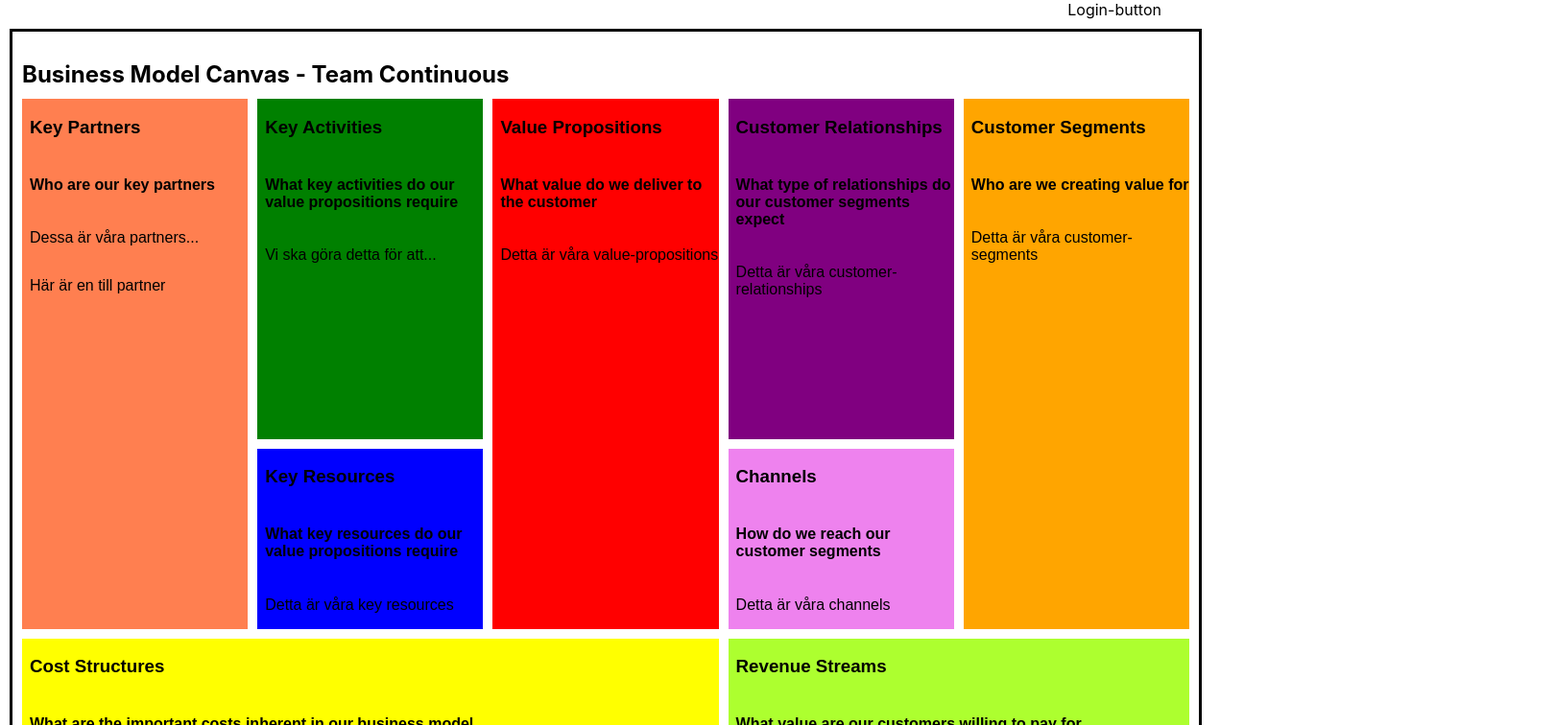
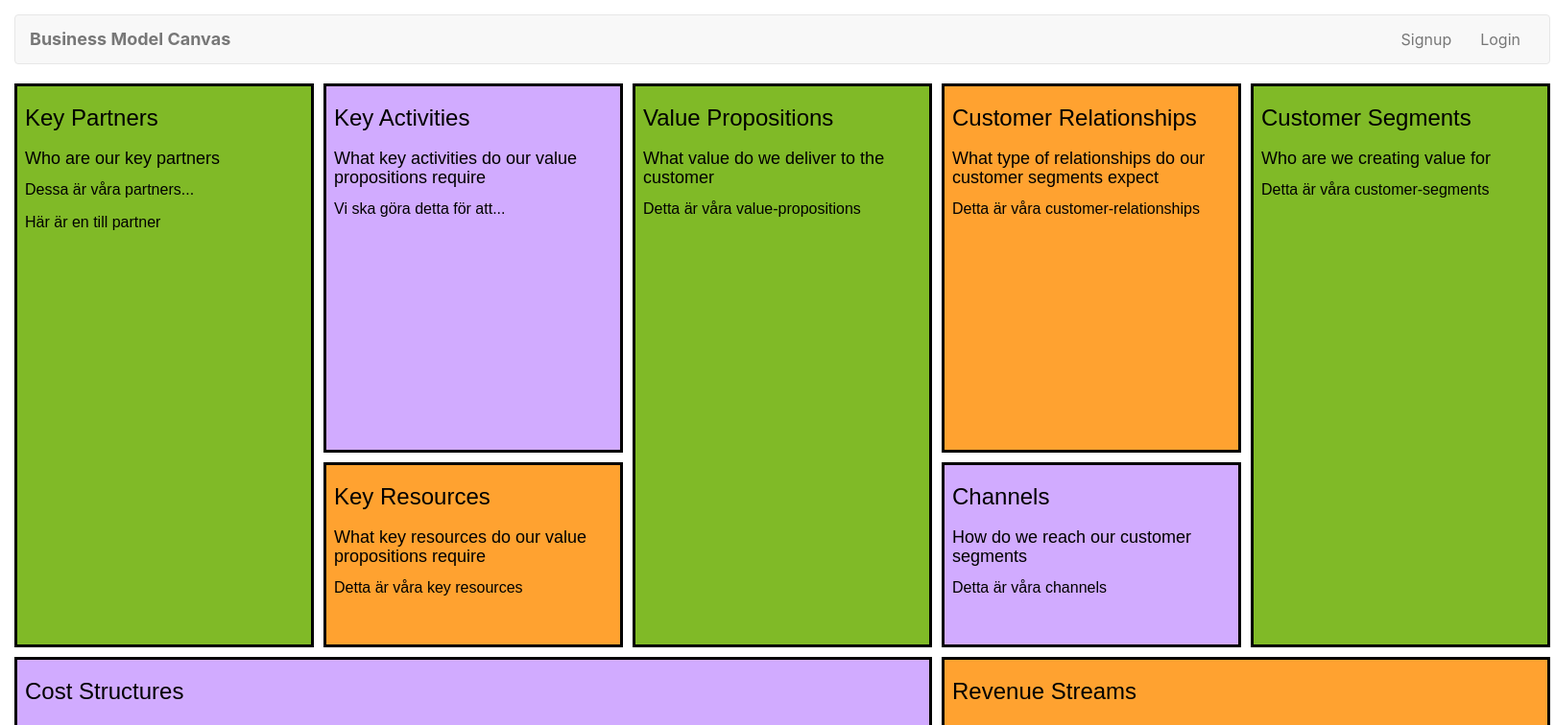
Before and after one commit to weaddquality/business-model-canvas, a React (Create React App) app: page / in a window 1280 px wide. Shown: the top 756 px of the page at 96% size, 1620 px wide, since content can reach past the window. Built offline with nearby package versions, Linux system fonts and the light colour scheme; what aws-amplify would draw is missing.

Commit message:
Add react-bootstrap and new navbar, and a new color scheme for the canvas as well as some minor css changes.

```diff
--- a/package.json
+++ b/package.json
@@ -22,6 +22,7 @@
   "dependencies": {
     "aws-amplify": "^1.1.19",
     "react": "^16.6.0",
+    "react-bootstrap": "^0.32.4",
     "react-dom": "^16.6.0",
     "react-router-dom": "^4.3.1",
     "react-scripts": "^2.1.3"
--- a/public/index.html
+++ b/public/index.html
@@ -3,6 +3,7 @@
   <head>
     <meta charset="utf-8">
     <link rel="shortcut icon" href="%PUBLIC_URL%/favicon.ico">
+    <link rel="stylesheet" href="https://maxcdn.bootstrapcdn.com/bootstrap/3.3.7/css/bootstrap.min.css">
     <meta name="viewport" content="width=device-width, initial-scale=1, shrink-to-fit=no">
     <meta name="theme-color" content="#000000">
     <!--
--- a/src/App.css
+++ b/src/App.css
@@ -1,5 +1,8 @@
 .App {
   text-align: center;
+  margin-top: 15px;
+  margin-left: 15px;
+  width: 1600px;
 }
 
 .App-header {
@@ -16,3 +19,17 @@
 .App-link {
   color: #61dafb;
 }
+
+.App .navbar-brand {
+  font-weight: bold;
+}
+
+select.form-control,
+textarea.form-control,
+input.form-control {
+  font-size: 16px;
+}
+
+input[type='file'] {
+  width: 100%;
+}
--- a/src/components/canvas/canvas.css
+++ b/src/components/canvas/canvas.css
@@ -1,27 +1,22 @@
 .container {
   display: grid;
   grid-gap: 10px;
-  border: solid;
-  padding: 10px;
-  margin-top: 10px;
-  margin-left: 10px;
-  text-align: left;
+  padding-left: 0;
+  padding-right: 0;
   height: 800px;
-  width: 95%;
-  grid-template-rows: 50px 2fr 1fr 1fr;
+  width: 100%;
+  grid-template-rows: 2fr 1fr 1fr;
   grid-template-columns: 1fr 1fr 1fr 1fr 1fr;
   grid-template-areas:
-    "header header header header header"
-    "key-partners key-activities value-propositions customer-relationships customer-segments"
-    "key-partners key-resources value-propositions channels customer-segments"
-    "cost-structures cost-structures cost-structures revenue-streams revenue-streams"
+    'key-partners key-activities value-propositions customer-relationships customer-segments'
+    'key-partners key-resources value-propositions channels customer-segments'
+    'cost-structures cost-structures cost-structures revenue-streams revenue-streams';
 }
 
-.header {
-  grid-area: header;
-  height: 1px;
+.block {
+  border: solid;
+  color: black;
   text-align: left;
-  background-color: white;
 }
 
 .block:hover {
@@ -31,45 +26,45 @@
 
 .key-partners {
   grid-area: key-partners;
-  background-color: coral;
+  background-color: #80ba27;
 }
 
 .key-activities {
   grid-area: key-activities;
-  background-color: green;
+  background-color: #d1abff;
 }
 
 .key-resources {
   grid-area: key-resources;
-  background-color: blue;
+  background-color: #ffa230;
 }
 
 .value-propositions {
   grid-area: value-propositions;
-  background-color: red;
+  background-color: #80ba27;
 }
 
 .customer-relationships {
   grid-area: customer-relationships;
-  background-color: purple;
+  background-color: #ffa230;
 }
 
 .channels {
   grid-area: channels;
-  background-color: violet;
+  background-color: #d1abff;
 }
 
 .customer-segments {
   grid-area: customer-segments;
-  background-color: orange;
+  background-color: #80ba27;
 }
 
 .cost-structures {
   grid-area: cost-structures;
-  background-color: yellow;
+  background-color: #d1abff;
 }
 
 .revenue-streams {
   grid-area: revenue-streams;
-  background-color: greenyellow;
+  background-color: #ffa230;
 }
--- a/src/components/canvas/canvas.js
+++ b/src/components/canvas/canvas.js
@@ -8,14 +8,7 @@ const Canvas = () => {
     return <CanvasBlock key={block.className} content={block} />
   })
 
-  return (
-    <div className="container">
-      <div className="header">
-        <h2>Business Model Canvas - Team Continuous</h2>
-      </div>
-      {canvasBlocks}
-    </div>
-  )
+  return <div className="container">{canvasBlocks}</div>
 }
 
 export default Canvas
--- a/src/components/navigation-bar/navigation-bar.js
+++ b/src/components/navigation-bar/navigation-bar.js
@@ -1,11 +1,24 @@
 import React from 'react'
 import './navigation-bar.css'
+import { Link } from 'react-router-dom'
+import { Nav, Navbar, NavItem } from 'react-bootstrap'
 
 const NavigationBar = () => {
   return (
-    <div>
-      <div className="navigation-bar">Login-button</div>
-    </div>
+    <Navbar fluid collapseOnSelect>
+      <Navbar.Header>
+        <Navbar.Brand>
+          <Link to="/">Business Model Canvas</Link>
+        </Navbar.Brand>
+        <Navbar.Toggle />
+      </Navbar.Header>
+      <Navbar.Collapse>
+        <Nav pullRight>
+          <NavItem href="/signup">Signup</NavItem>
+          <NavItem href="/login">Login</NavItem>
+        </Nav>
+      </Navbar.Collapse>
+    </Navbar>
   )
 }
 
--- a/src/index.css
+++ b/src/index.css
@@ -1,14 +1,16 @@
 body {
   margin: 0;
   padding: 0;
-  font-family: -apple-system, BlinkMacSystemFont, "Segoe UI", "Roboto", "Oxygen",
-    "Ubuntu", "Cantarell", "Fira Sans", "Droid Sans", "Helvetica Neue",
+  font-size: 16px;
+  color: #333;
+  font-family: -apple-system, BlinkMacSystemFont, 'Segoe UI', 'Roboto', 'Oxygen',
+    'Ubuntu', 'Cantarell', 'Fira Sans', 'Droid Sans', 'Helvetica Neue',
     sans-serif;
   -webkit-font-smoothing: antialiased;
   -moz-osx-font-smoothing: grayscale;
 }
 
 code {
-  font-family: source-code-pro, Menlo, Monaco, Consolas, "Courier New",
+  font-family: source-code-pro, Menlo, Monaco, Consolas, 'Courier New',
     monospace;
 }
--- a/src/index.js
+++ b/src/index.js
@@ -1,5 +1,6 @@
 import React from 'react'
 import ReactDOM from 'react-dom'
+import { BrowserRouter as Router } from 'react-router-dom'
 import './index.css'
 import App from './App'
 import * as serviceWorker from './serviceWorker'
@@ -30,7 +31,13 @@ Amplify.configure({
   },
 })
 
-ReactDOM.render(<App />, document.getElementById('business-model-canvas'))
+// ReactDOM.render(<App />, document.getElementById('business-model-canvas'))
+ReactDOM.render(
+  <Router>
+    <App />
+  </Router>,
+  document.getElementById('business-model-canvas')
+)
 
 // If you want your app to work offline and load faster, you can change
 // unregister() to register() below. Note this comes with some pitfalls.
```
Also changed, not shown: 1 other file (tests, documents, lock files or other folders).
